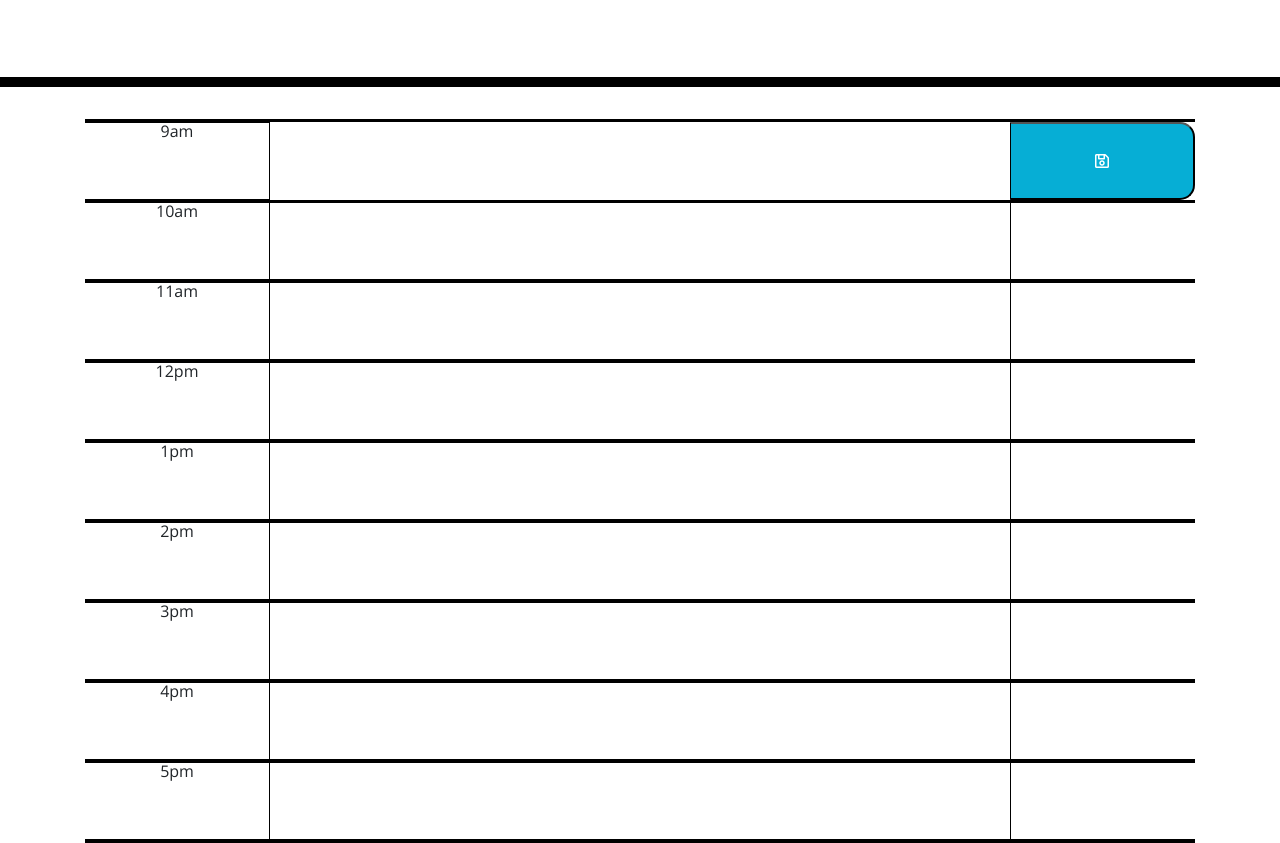
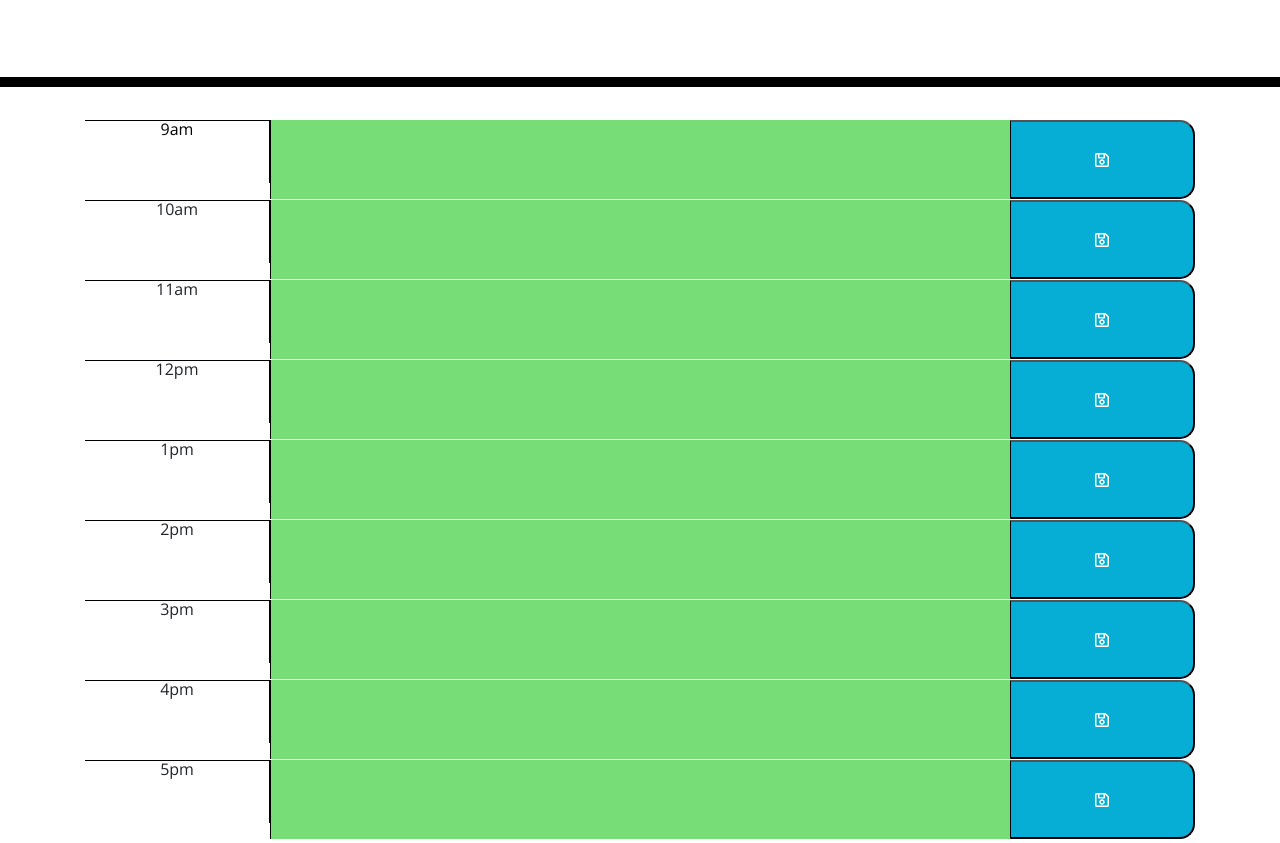
Before and after one commit to AlexJSabel/work-scheduler, a plain HTML site: page Develop/index.html in a window 1280 px wide. Shown: the part 181-1024 px from the top of the page. Drawn offline with nearby package versions, Linux system fonts and the light colour scheme.

Commit message:
polished the html and CSS, added framework logic

```diff
--- a/Develop/assets/css/style.css
+++ b/Develop/assets/css/style.css
@@ -71,14 +71,15 @@ textarea{
 }
 
 
-.container div {
+/*.container div {
   border-top: solid 1px black;
   border-bottom: solid 1px black;
 
-}
+}*/
 
 #time {
   border-right: solid 1px black;
+  border-top: solid 1px black;
  text-align: center;
  justify-items: center;
 }
--- a/Develop/assets/js/script.js
+++ b/Develop/assets/js/script.js
@@ -1,22 +1,78 @@
 $( document ).ready(function() {
     // Handler for .ready() called.
-    /**
-     * Listen for click event
-     *
-     * save value to local storage
-     *
-     *
-     */
 
-    $(".saveBtn").on("click", function(){
-        console.log("clicked")
 
-        var savedText =  $("#eventBox").val();
+    // Current time with moment.js
+    var currentTime = moment()
+    .format("[Today is] dddd, MMMM do YYYY hh:mm:ss");
+    console.log(currentTime);
+
+    currentTime = document.getElementById("lead");
+
+
+
+    //  Listen for click event
+       $(".saveBtn").on("click", function(event){
+        console.log()
+        event.preventDefault
+        var savedText =  $("textarea").val();
         console.log(savedText);
+
+     //  save value to local storage
+      //  savedText = function() {
+            //document.getElementById('textarea');
+            localStorage.setItem("savedText", savedText);
+        alert("worked" + localStorage.getItem("savedText"))
+   // }
+
     })
+    });
+
+
+
+    //
+
+            //  Changing color depending on time
+
+    //Change textarea background color based on time
+var checkTime = function () {
+
+    //Get Current time
+    var currentTime = moment().format('H');
+
+    //get all elements with class "taskarea"
+    var timeBlockElements = $(".textarea");
+
+    //loop through taskarea classes
+    for (var i = 0 ; i < timeBlockElements.length ; i++) {
+
+        //Get element i's ID as a string
+        var elementID = timeBlockElements[i].id;
+
+
+        //get element by ID
+        var manipID = document.getElementById(timeBlockElements[i].id)
+
+        //remove any old classes from element
+        $(timeBlockElements[i].id).removeClass(".present .past .future");
 
 
 
 
+        // apply new class if task is present/past/future
+        if (elementID < currentTime) {
+            $(manipID).addClass("past");
+        } else if (elementID > currentTime) {
+            $(manipID).addClass("future");
+        } else {
+            $(manipID).addClass("present");
 
-});
+        }
+    }
+
+
+
+}
+
+// checkTime every 5 minutes
+setInterval(checkTime(), (1000 * 60) * 5);
--- a/Develop/index.html
+++ b/Develop/index.html
@@ -31,50 +31,50 @@
     <div class="container">
       <div class="grid">
         <div class="container">
-          <div class="row">
-            <div class="col-md-2" id="time">9am</div>
-              <textarea class="col-8" id="eventBox"></textarea>
+          <div class="time-block row nine">
+            <p class="col-md-2 hour" id="time">9am</p>
+              <textarea class="col-8 textarea" id="eventBox 09"></textarea>
             <button class="col-2 saveBtn " id="save"><i class="far fa-save"></i></button>
           </div>
-          <div class="row">
-            <div class="col-md-2" id="time">10am</div>
-            <div class="col-8"></div>
-            <div class="col-2" id="save"></div>
+          <div class="time-block row ten">
+            <p class="col-md-2" id="time">10am</p>
+              <textarea class="col-8 textarea" id="eventBox 10"></textarea>
+            <button class="col-2 saveBtn " id="save"><i class="far fa-save"></i></button>
           </div>
-          <div class="row">
-            <div class="col-md-2" id="time">11am</div>
-            <div class="col-8"></div>
-            <div class="col-2" id="save"></div>
+          <div class="time-block row eleven">
+            <p class="col-md-2" id="time">11am</p>
+              <textarea class="col-8 textarea" id="eventBox 11"></textarea>
+            <button class="col-2 saveBtn " id="save"><i class="far fa-save"></i></button>
           </div>
-          <div class="row">
-            <div class="col-md-2" id="time">12pm</div>
-            <div class="col-8"></div>
-            <div class="col-2" id="save"></div>
+          <div class="time-block row twelve">
+            <p class="col-md-2" id="time">12pm</p>
+              <textarea class="col-8 textarea" id="eventBox 12"></textarea>
+            <button class="col-2 saveBtn " id="save"><i class="far fa-save"></i></button>
           </div>
-          <div class="row">
-            <div class="col-md-2" id="time">1pm</div>
-            <div class="col-8"></div>
-            <div class="col-2" id="save"></div>
+          <div class="time-block row one">
+            <p class="col-md-2" id="time">1pm</p>
+              <textarea class="col-8 textarea" id="eventBox 01"></textarea>
+            <button class="col-2 saveBtn " id="save"><i class="far fa-save"></i></button>
           </div>
-          <div class="row">
-            <div class="col-md-2" id="time">2pm</div>
-            <div class="col-8"></div>
-            <div class="col-2" id="save"></div>
+          <div class="time-block row two">
+            <p class="col-md-2" id="time">2pm</p>
+              <textarea class="col-8 textarea" id="eventBox 02"></textarea>
+            <button class="col-2 saveBtn " id="save"><i class="far fa-save"></i></button>
           </div>
-          <div class="row">
-            <div class="col-md-2" id="time">3pm</div>
-            <div class="col-8"></div>
-            <div class="col-2" id="save"></div>
+          <div class="time-block row three">
+            <p class="col-md-2" id="time">3pm</p>
+              <textarea class="col-8 textarea" id="eventBox 03"></textarea>
+            <button class="col-2 saveBtn " id="save"><i class="far fa-save"></i></button>
           </div>
-          <div class="row">
-            <div class="col-md-2" id="time">4pm</div>
-            <div class="col-8"></div>
-            <div class="col-2" id="save"></div>
+          <div class="time-block row four">
+            <p class="col-md-2" id="time">4pm</p>
+              <textarea class="col-8 textarea" id="eventBox 04"></textarea>
+            <button class="col-2 saveBtn " id="save"><i class="far fa-save"></i></button>
           </div>
-          <div class="row">
-            <div class="col-md-2" id="time">5pm</div>
-            <div class="col-8"></div>
-            <div class="col-2" id="save"></div>
+          <div class="time-block row five">
+            <p class="col-md-2" id="time">5pm</p>
+              <textarea class="col-8 textarea" id="eventBox 05"></textarea>
+            <button class="col-2 saveBtn " id="save"><i class="far fa-save"></i></button>
           </div>
         </div>
     </div>
@@ -86,15 +86,3 @@
   </body>
   <script src="assets/js/script.js"></script>
 </html>
-
-
-
-<!-- <div class="span-col-3">Item 1</div>
-        <div class="span-col-3">Item 2</div>
-        <div class="span-col-3">Item 3</div>
-        <div class="span-col-3">Item 4</div>
-        <div class="span-col-3">Item 5</div>
-        <div class="span-col-3">Item 6</div>
-        <div class="span-col-3">Item 7</div>
-        <div class="span-col-3">Item 8</div>
-      </div> -->
```
